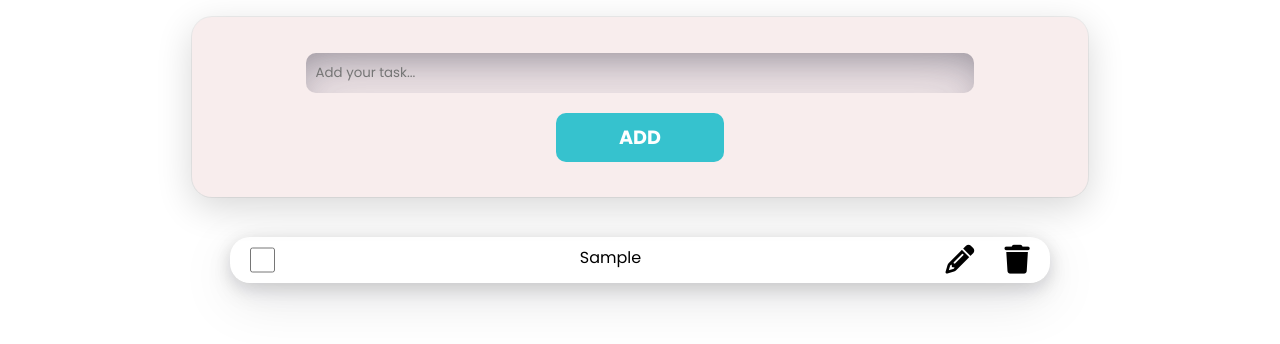
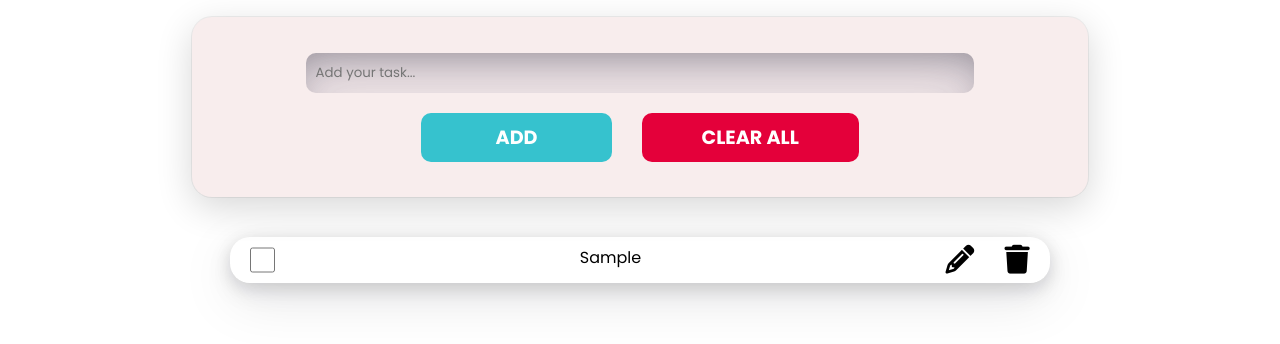
Before and after one commit to kumarnilesh2001/ToDo-list-App, a plain HTML site: page index.html in a window 1280 px wide. Both pictures are taken after typing "Sample" into the empty fields and a click on the button "ADD". Shown: the part 88-432 px from the top of the page. Drawn offline with Linux system fonts and the light colour scheme.

Commit message:
Clear btn added

```diff
--- a/index.html
+++ b/index.html
@@ -19,7 +19,10 @@
     <main>
       <div class="input-container">
         <input type="text" class="text-input" placeholder="Add your task..." />
-        <button id="add-btn">ADD</button>
+        <div class="btn-conatiner">
+          <button id="add-btn">ADD</button>
+          <button id="clear-btn">CLEAR ALL</button>
+        </div>
       </div>
       <div class="list-container">
         <!-- <div class="list-item">
--- a/index.js
+++ b/index.js
@@ -2,6 +2,7 @@
 const textInput = document.querySelector(".text-input");
 const addBtn = document.querySelector("#add-btn");
 const listContainer = document.querySelector(".list-container");
+const clearBtn = document.querySelector("#clear-btn");
 
 //Events
 
@@ -13,6 +14,14 @@ addBtn.addEventListener("click", () => {
 
   createListEle(textInput.value);
   textInput.value = "";
+  clearBtn.style.display = "block";
+  saveData();
+});
+
+clearBtn.addEventListener("click", () => {
+  listContainer.innerHTML = "";
+  clearBtn.style.display = "none";
+  saveData();
 });
 
 //Functions
@@ -52,9 +61,14 @@ function createListEle(listInput) {
   checkInput.addEventListener("change", () => {
     checkListEle(checkInput, lists, listItem);
   });
+  // clearBtn.addEventListener("click", () => {
+  //   showClearAll(listItem);
+  //   clearBtn.style.display = "none";
+  // });
 
   const listContainer = document.querySelector(".list-container");
   listContainer.appendChild(listItem);
+
   saveData();
 }
 
@@ -116,5 +130,15 @@ function showData() {
     editListEle(pencilIcon, lists, editInput);
     deleteListEle(deleteIcon, item);
   });
+  if (allitems.length > 0) {
+    clearBtn.style.display = "block";
+  } else {
+    clearBtn.style.display = "none";
+  }
 }
 showData();
+
+function showClearAll(itemList) {
+  itemList.remove();
+  saveData();
+}
--- a/style.css
+++ b/style.css
@@ -42,9 +42,16 @@ header h1 {
   outline: none;
 }
 
+.btn-conatiner {
+  display: flex;
+  max-width: 80%;
+  margin: 0 auto;
+  gap: 30px;
+}
+
 #add-btn {
-  width: 20%;
-  padding: 10px 5px;
+  width: 300px;
+  padding: 5px 10px;
   margin-top: 20px;
   border-radius: 10px;
   font-weight: 700;
@@ -58,6 +65,23 @@ header h1 {
 
 #add-btn:hover {
   background-color: #167079;
+}
+#clear-btn {
+  display: none;
+  width: 80%;
+  padding: 10px 5px;
+  margin-top: 20px;
+  border-radius: 10px;
+  font-weight: 700;
+  background-color: #e4003a;
+  color: white;
+  border: none;
+  font-size: 1.2rem;
+  transition: 0.5s;
+  cursor: pointer;
+}
+#clear-btn:hover {
+  background-color: #ba002f;
 }
 
 .list-container {
```
